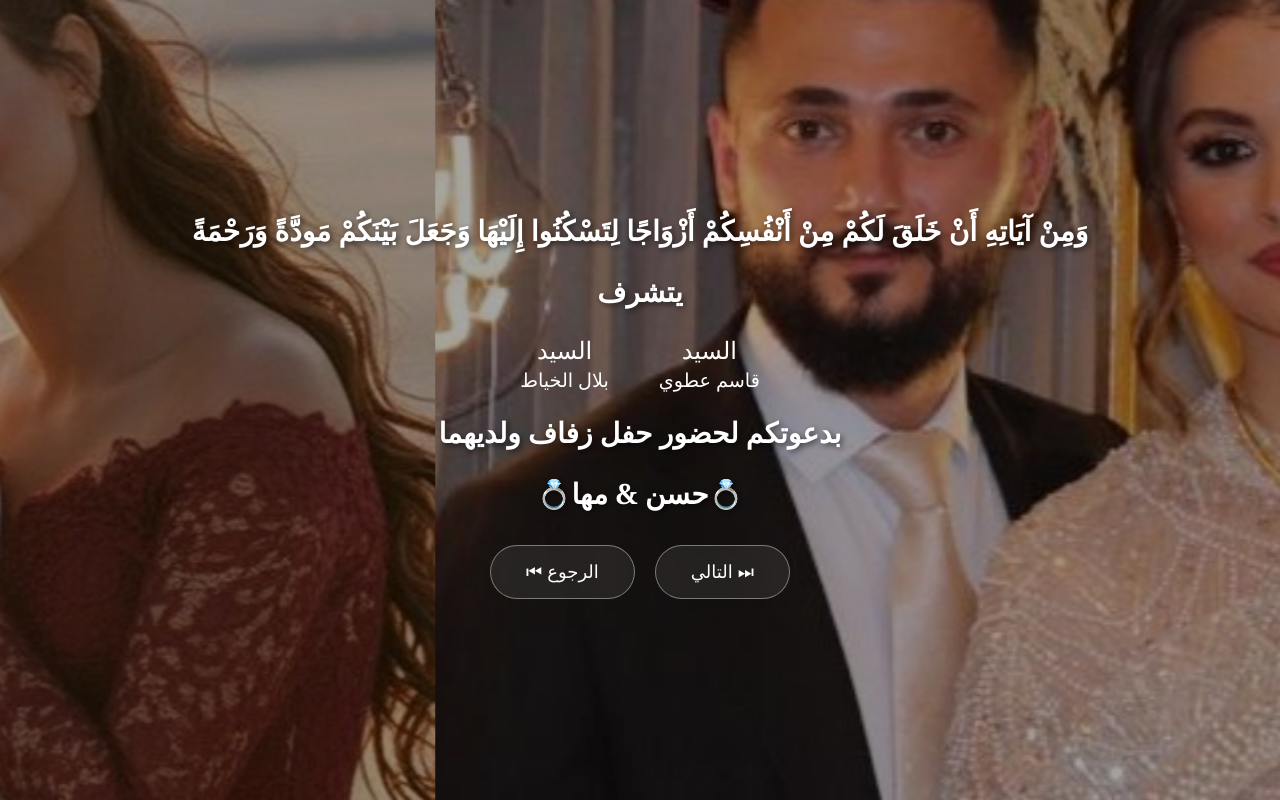
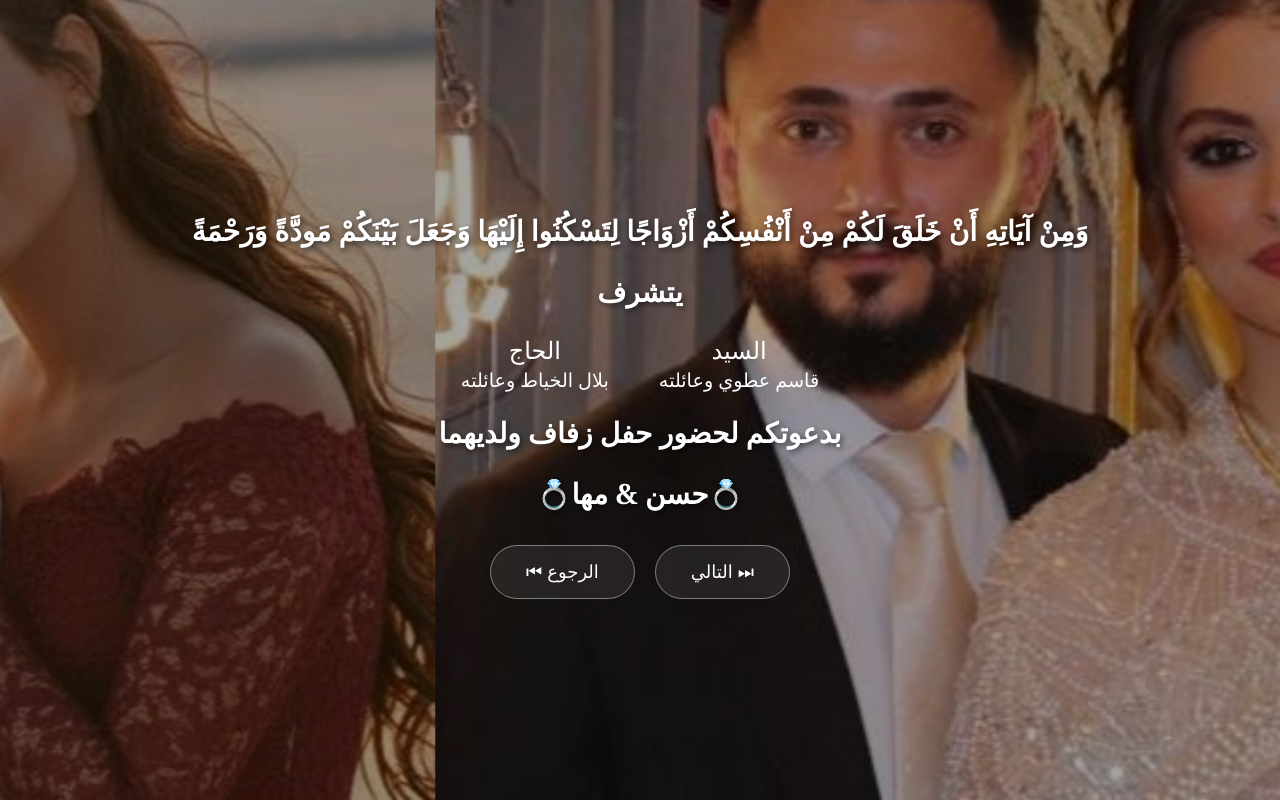
Before and after one commit to hassanatwi92/Invitation-Arabic, a plain HTML site: page index.html in a window 1280 px wide. Both pictures are taken after a click on the button "إضغط للبدء". Drawn offline with Linux system fonts and the light colour scheme.

```diff
--- a/index.html
+++ b/index.html
@@ -324,8 +324,8 @@
         <h2>وَمِنْ آيَاتِهِ أَنْ خَلَقَ لَكُمْ مِنْ أَنْفُسِكُمْ أَزْوَاجًا لِتَسْكُنُوا إِلَيْهَا وَجَعَلَ بَيْنَكُمْ مَودَّةً وَرَحْمَةً</h2>
         <h2>يتشرف</h2>
         <div style="display:flex; justify-content:center; gap:50px; flex-wrap: wrap; font-size:1.2rem;">
-            <div><div style="font-size:1.5rem;">السيد</div>بلال الخياط</div>
-            <div><div style="font-size:1.5rem;">السيد</div>قاسم عطوي</div>
+            <div><div style="font-size:1.5rem;">الحاج</div>بلال الخياط وعائلته</div>
+            <div><div style="font-size:1.5rem;">السيد</div>قاسم عطوي وعائلته</div>
         </div>
         <h2>بدعوتكم لحضور حفل زفاف ولديهما</h2>
         <h2>💍حسن & مها💍</h2>
```
